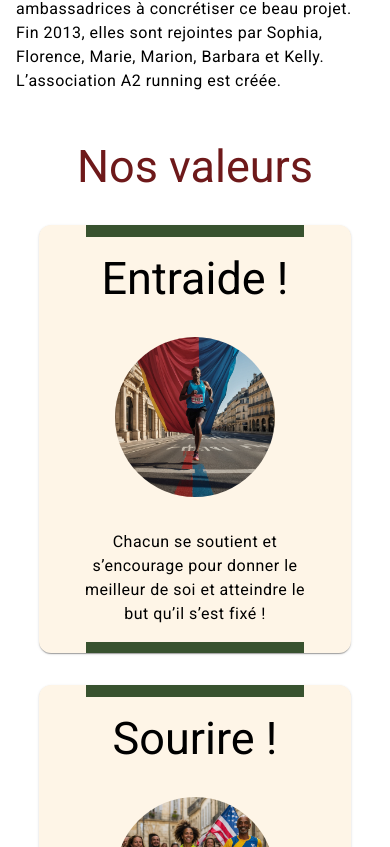
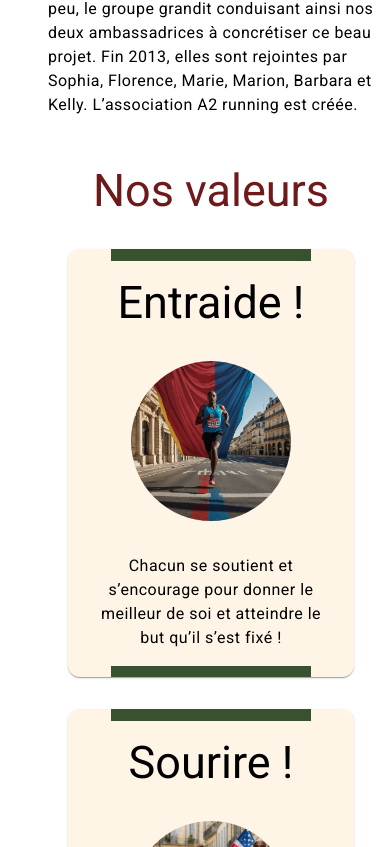
Before and after one commit to JulieRaymond/A2RunAlliance-front, an Angular app: page / in a window 390 px wide. Shown: the part 1337-2184 px from the top of the page. Built offline with nearby package versions, Linux system fonts and the light colour scheme.

Commit message:
responsive container in styles.scss for general display of them

```diff
--- a/src/app/homepage/homepage.component.scss
+++ b/src/app/homepage/homepage.component.scss
@@ -37,7 +37,9 @@
   background-color: $color-white-transparent;
 }
 
-.concept-container, .values-container, .calendar-container{
+.concept-container, .values-container, .calendar-container {
+  @include responsive-container(2rem, 4rem, 6rem);
+
   > h2 {
     color: $secondary-color;
     text-align: center;
--- a/src/variables.scss
+++ b/src/variables.scss
@@ -11,9 +11,9 @@ $secondary-color: #6E191A;
 $tertiary-color: #FEF5E7;
 $font-size-base: 1rem;
 $color-white: white;
-$color-white : white;
-$color-black : black;
-$color-white-transparent : rgba(255, 255, 255, 0.7);
+$color-white: white;
+$color-black: black;
+$color-white-transparent: rgba(255, 255, 255, 0.7);
 
 // Mixins
 @mixin responsive-font($min-size,$moy-size, $max-size) {
@@ -28,6 +28,17 @@ $color-white-transparent : rgba(255, 255, 255, 0.7);
   }
 }
 
+@mixin responsive-container($min-margin,$moy-margin, $max-margin) {
+  margin-left: $min-margin;
+
+  @media (min-width: $breakpoint-sm) {
+    margin: $moy-margin;
+  }
+  @media (min-width: $breakpoint-md) {
+    margin: $max-margin;
+  }
+}
+
 @mixin responsive-card($min-margin,$moy-margin, $max-margin) {
   margin: 2rem $min-margin;
 
```
